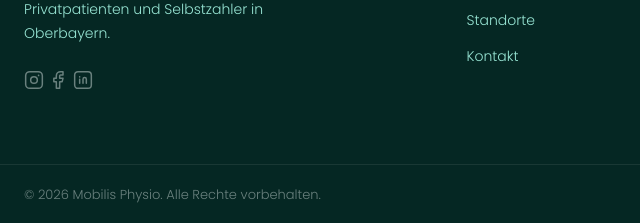
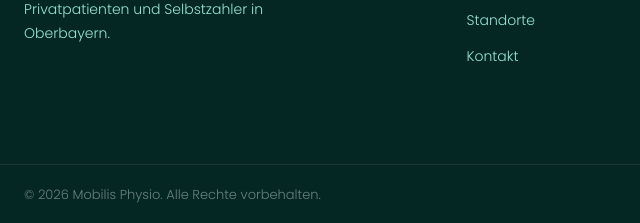
Before and after one commit to Loremgreg/mobilis_v2, a website: page hausbesuche.html in a window 1280 px wide. Shown: the part 7374-7597 px from the top of the page, 0-640 px from the left. Drawn offline with Linux system fonts and the light colour scheme.

Commit message:
fix-links-cta-cleanup

```diff
--- a/hausbesuche.html
+++ b/hausbesuche.html
@@ -1013,28 +1013,8 @@
         </a>
         <p>Premium mobile Physiotherapie direkt zu Ihnen nach Hause — für Privatpatienten und Selbstzahler in
           Oberbayern.</p>
-        <div class="footer-socials">
-          <a href="#" aria-label="Instagram">
-            <svg width="20" height="20" viewBox="0 0 24 24" fill="none">
-              <rect x="2" y="2" width="20" height="20" rx="5" stroke="currentColor" stroke-width="1.8" />
-              <circle cx="12" cy="12" r="4" stroke="currentColor" stroke-width="1.8" />
-              <circle cx="17.5" cy="6.5" r="1" fill="currentColor" />
-            </svg>
-          </a>
-          <a href="#" aria-label="Facebook">
-            <svg width="20" height="20" viewBox="0 0 24 24" fill="none">
-              <path d="M18 2h-3a5 5 0 00-5 5v3H7v4h3v8h4v-8h3l1-4h-4V7a1 1 0 011-1h3z" stroke="currentColor"
-                stroke-width="1.8" stroke-linecap="round" stroke-linejoin="round" />
-            </svg>
-          </a>
-          <a href="#" aria-label="LinkedIn">
-            <svg width="20" height="20" viewBox="0 0 24 24" fill="none">
-              <rect x="2" y="2" width="20" height="20" rx="4" stroke="currentColor" stroke-width="1.8" />
-              <path d="M8 11v5M8 8v.5M12 16v-5M12 11c0-1.5 1-2 2-2s2 .5 2 2v5" stroke="currentColor" stroke-width="1.8"
-                stroke-linecap="round" />
-            </svg>
-          </a>
-        </div>
+        <!-- Social links hidden for now -->
+
       </div>
       <div class="footer-nav">
         <h4>Navigation</h4>
```
Also changed, not shown: index.html (+22 -39 lines), kontakt.html (+2 -22 lines), physiotherapie-hausbesuch-murnau-am-staffelsee.html (+4 -17 lines), text/physiotherapie-hausbesuch-stadt-v2.html (+1 -1 lines), Mobile Physiotherapie.png (deleted), Mobile Physiotherapie.webp (added), Physiotherapie Hausbesuch.webp (added), 1 other file.
